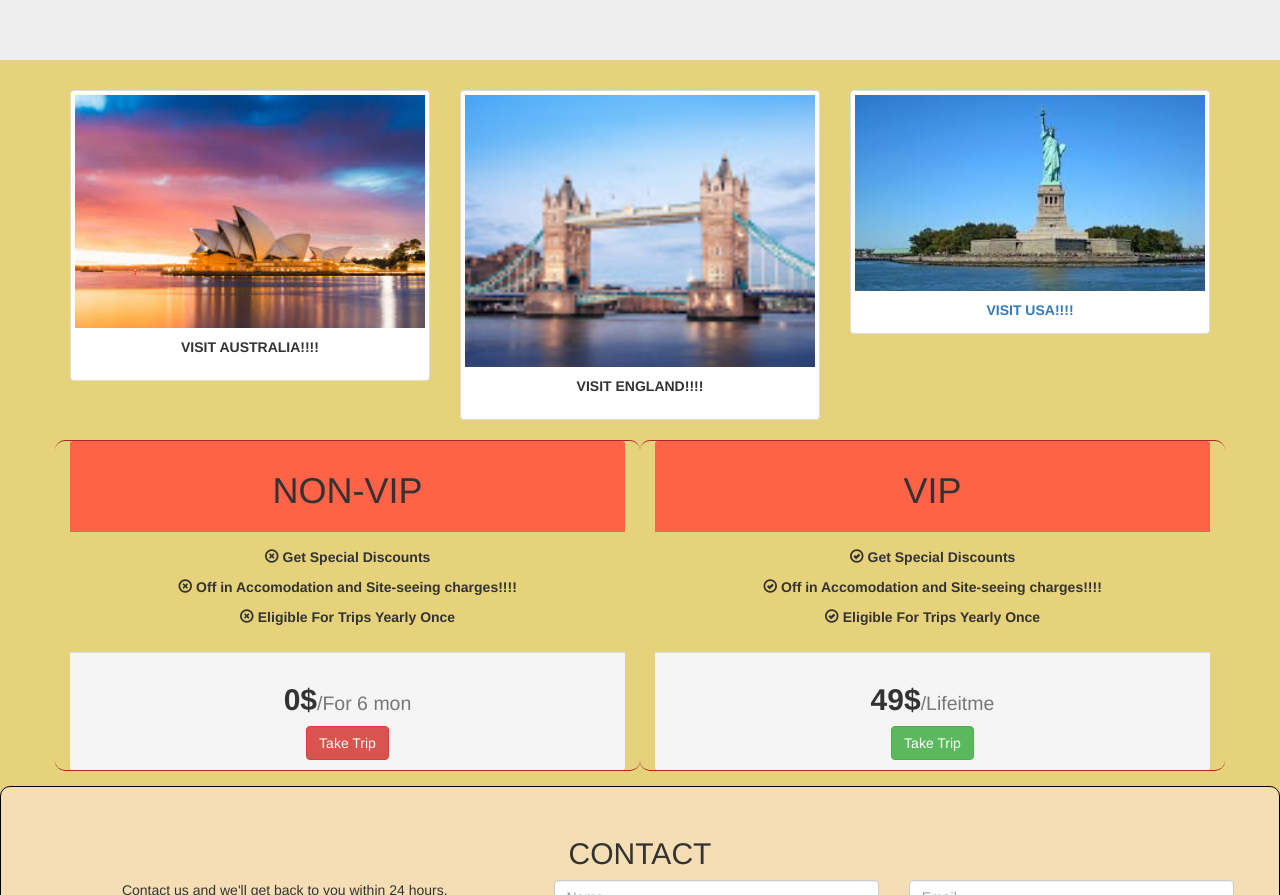
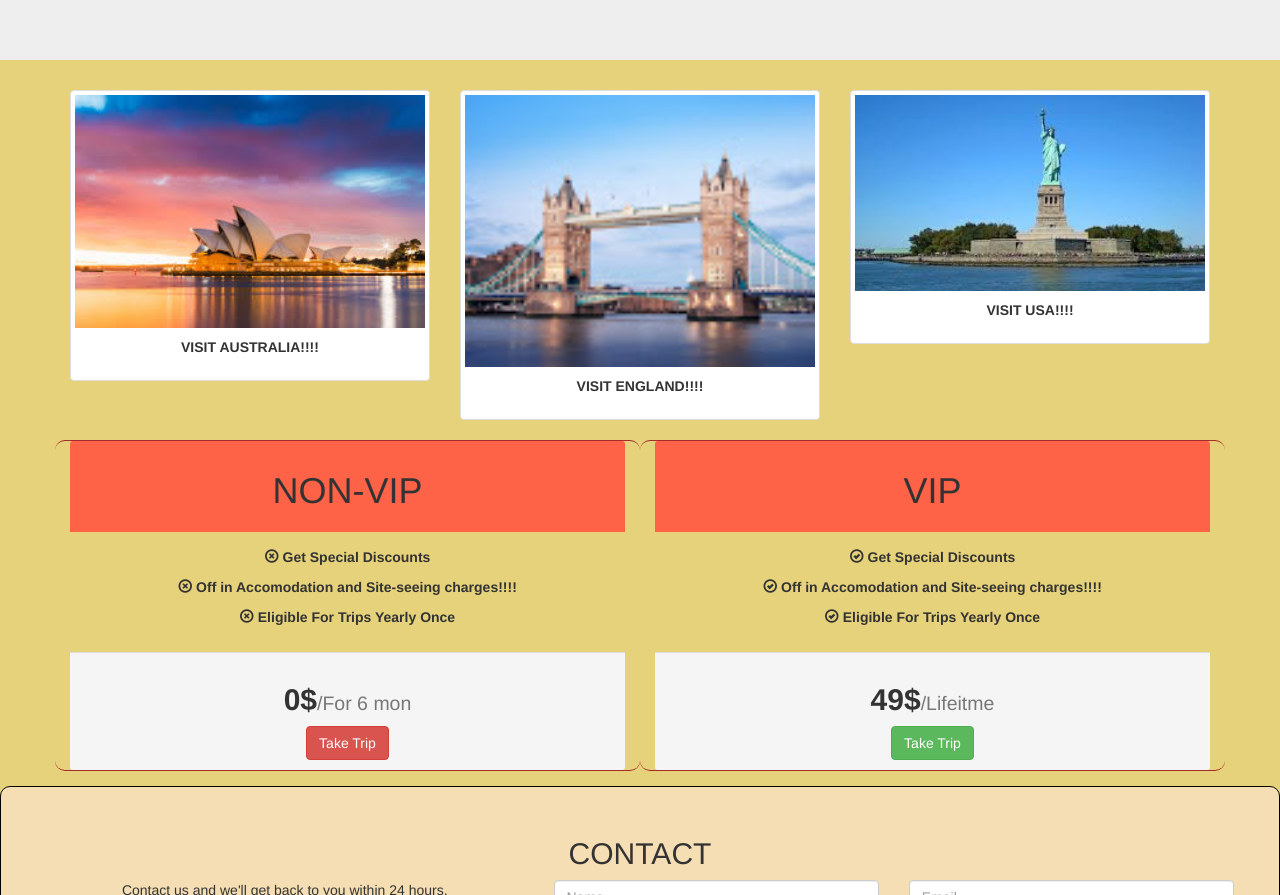
Before and after one commit to bjeevanreddy/bjeevanreddy.github.io, a plain HTML site: page index.html in a window 1280 px wide. Shown: the part 916-1811 px from the top of the page. Drawn offline with nearby package versions, Linux system fonts and the light colour scheme.

Commit message:
Update index.html

```diff
--- a/index.html
+++ b/index.html
@@ -18,7 +18,7 @@
                 <a id="about" href="#aboutpage" role="button">About</a>
                 <a id="visit" href="#visitpage">Visit</a>
                 <a id="price" href="#pricepage">Price</a>
-                <a id="policy" href="login.htm" target="_blank">Login</a>
+                <a id="policy" href="login.html" target="_blank">Login</a>
           <h4></h4>
     </div>
     <br>
@@ -63,10 +63,12 @@
                     <div class="col-md-4">
                     <div class="thumbnail">
 
-                        <img id="countries" src="/images/usa.jpg" alt="USA" style="width:100%">
+                        <a href="usa.html" target="_blank">
+                        <img id="countries" src="/images/usa.jpg" alt="usa" style="width:100%" >
                         <div class="caption text-center">
-                            <a href="usa.html" target="_blank"> <b>VISIT USA!!!!</b></a>
+                            <p><b>VISIT USA!!!!</b></p>
                         </div>
+                        </a>
 
                     </div>
                     </div>
```
